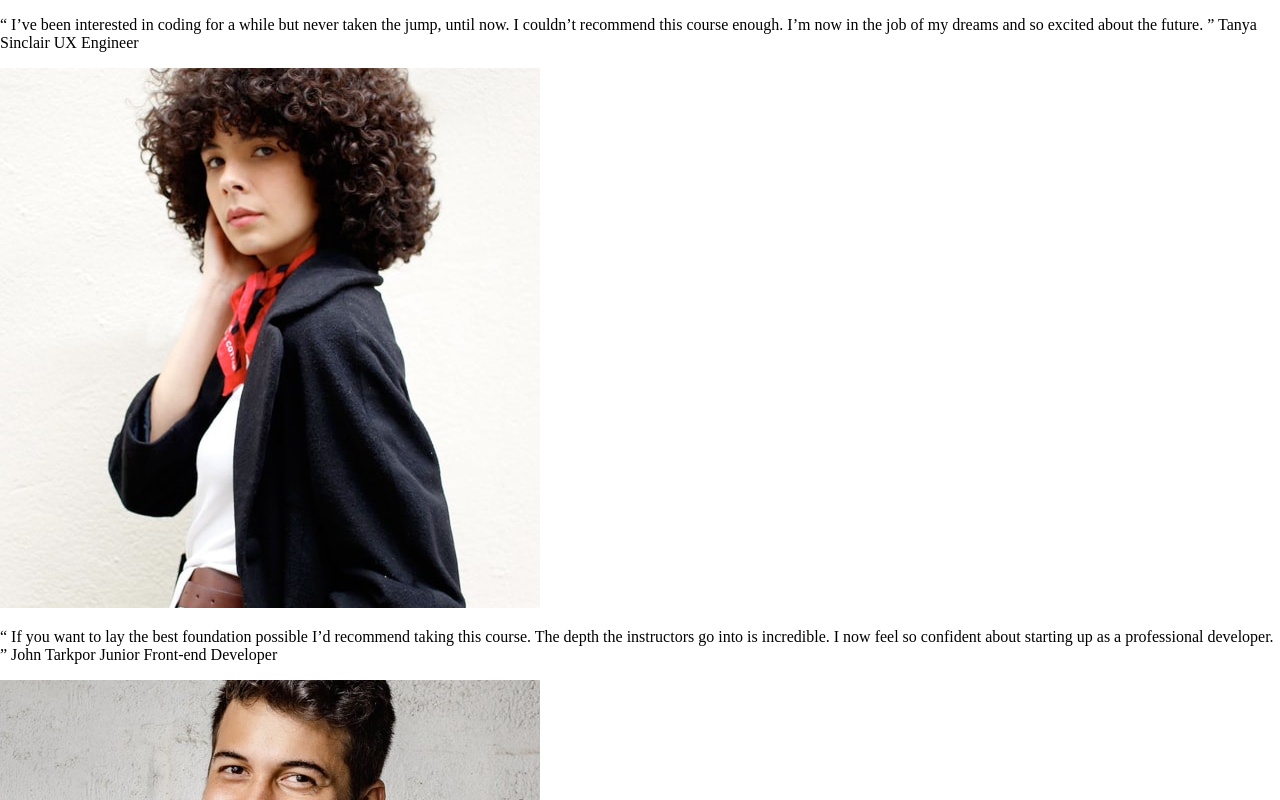
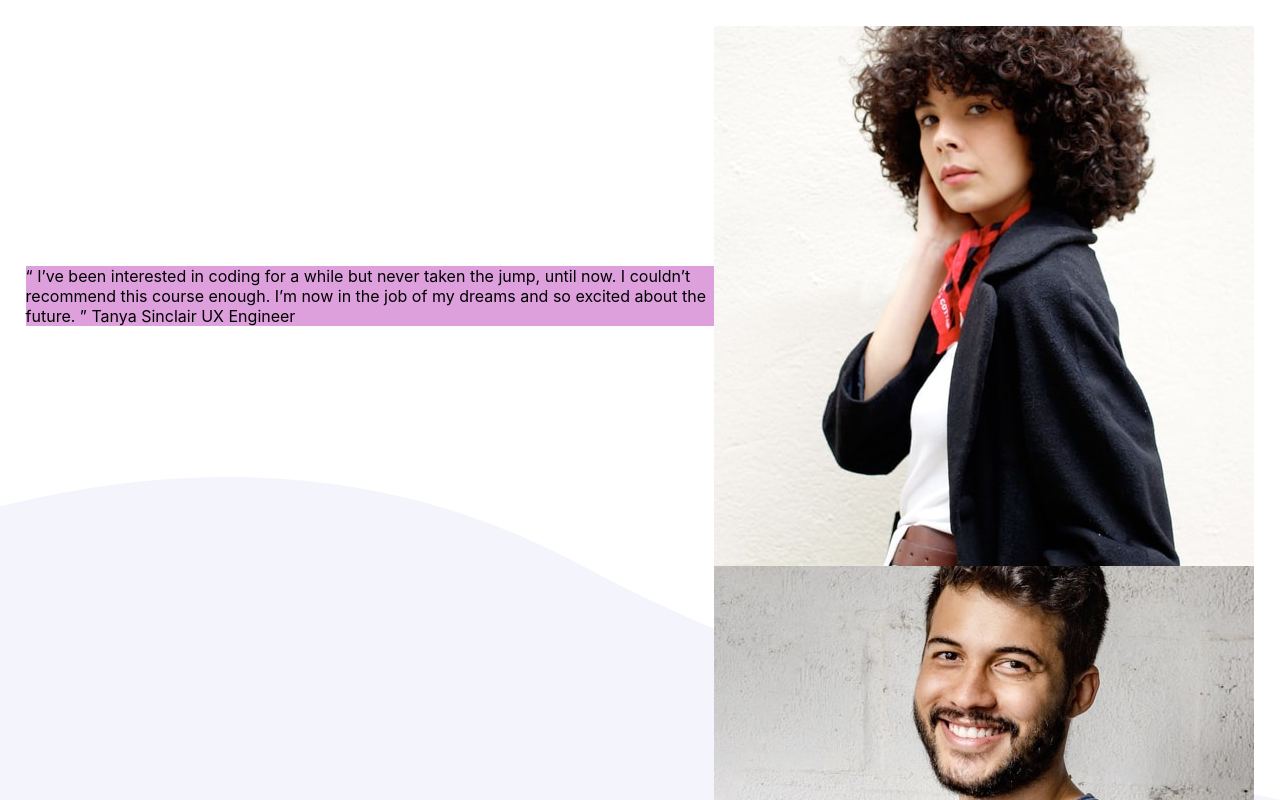
Before and after one commit to AcheZeta/testimonials-slider, a plain HTML site: page index.html in a window 1280 px wide. Shown: the top 800 px of the page. Drawn offline with Linux system fonts and the light colour scheme.

Commit message:
initial styles

```diff
--- a/style.css
+++ b/style.css
@@ -1,12 +1,21 @@
-html,
+:root {
+    --main-bg-color: hsl(0, 0%, 100%);
+}
+
 body {
-    height: 100%;
-    margin: 0;
+    width: 100vw;
+    height: 100vh;
+    margin: 0 auto;
+    background-image: url(./images/pattern-curve.svg);
+    background-size: contain;
+    background-repeat: no-repeat;
+    background-position: left bottom;
+    font-family: 'Inter', sans-serif;
 }
 
 .wrapper {
     min-height: 100%;
-
+    padding: 2%;
     /* Equal to height of footer */
     /* But also accounting for potential margin-bottom of last child */
     margin-bottom: -50px;
@@ -16,3 +25,14 @@ body {
     padding: 10px;
     height: 50px;
 }
+
+.testimonial {
+    display: flex;
+    width: 100%;
+    justify-content: center;
+    align-items: center;
+}
+
+.quote {
+    background-color: plum;
+}
```
